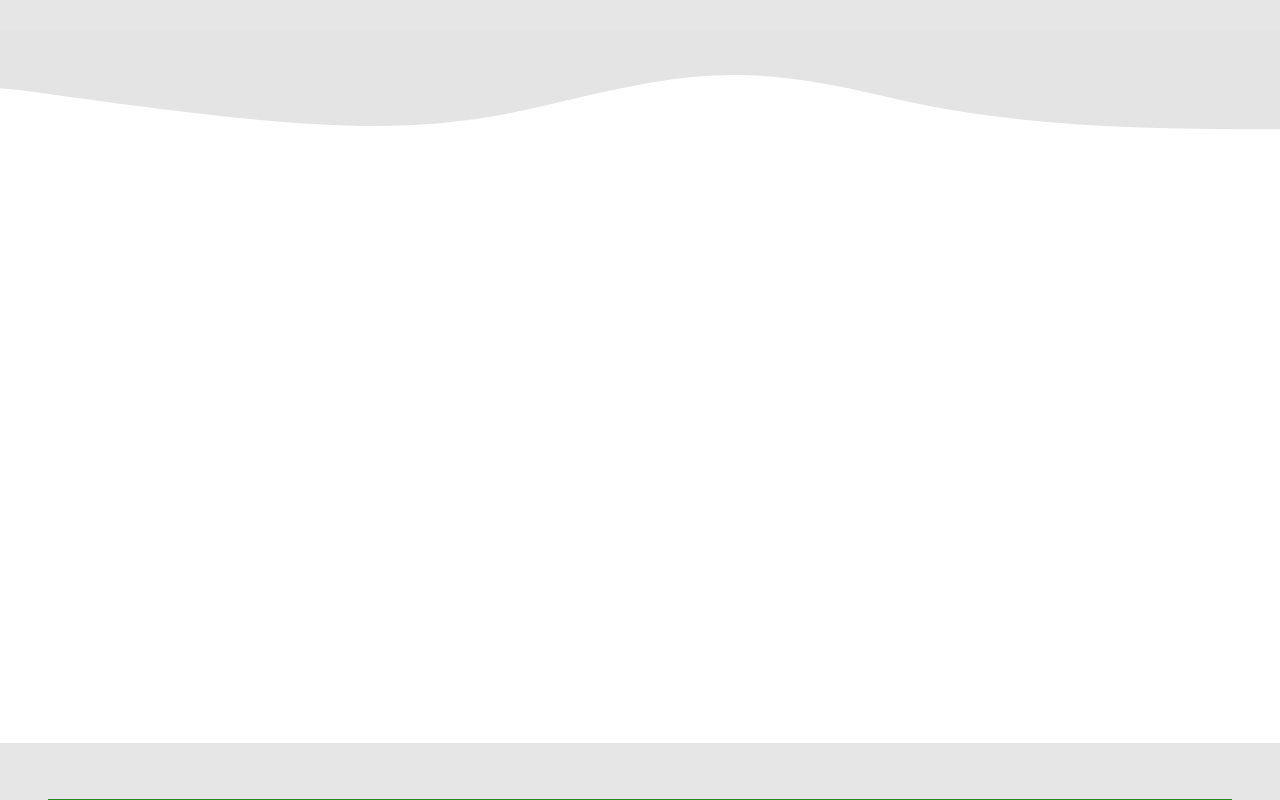
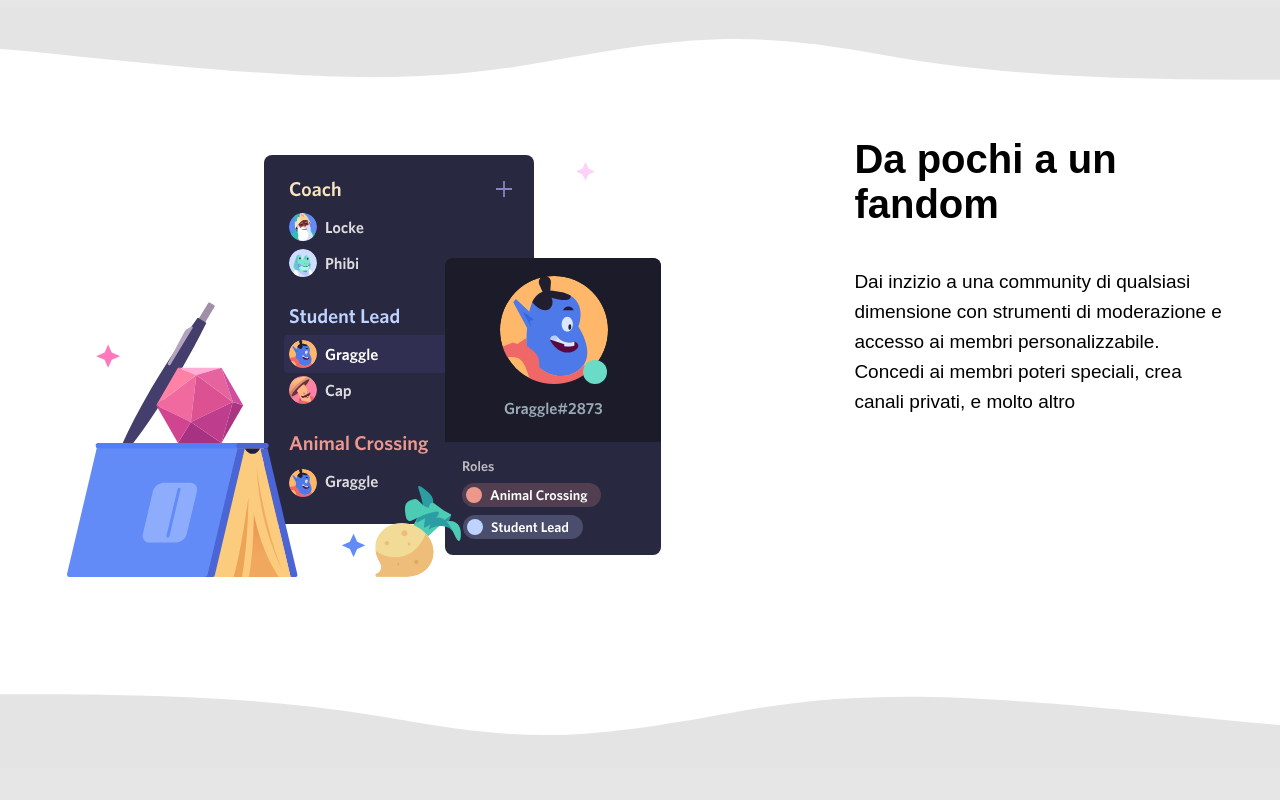
Before and after one commit to TommasoPezzola231/htmlcss-discord, a plain HTML site: page index.html in a window 1280 px wide. Shown: the part 1880-2680 px from the top of the page. Drawn offline with Linux system fonts and the light colour scheme.

Commit message:
feat,style(main) add content in the third section

```diff
--- a/css/style.css
+++ b/css/style.css
@@ -140,7 +140,7 @@ h2 {
     color: #f6f6f6;
     width: 100%;
     display: block;
-    height: 100px;
+    height: 75px;
     opacity: 0.1;
 }
 
--- a/index.html
+++ b/index.html
@@ -78,11 +78,15 @@
         <div class="box">
             <section>
                 <div class="flexContainer layout">
-                    <div class="BigBox"></div>
-                    <div class="SmallBox"></div>
+                    <div class="BigBox"><img src="./img/item3.svg" alt="Item3"></div>
+                    <div class="SmallBox">
+                        <h2>Da pochi a un fandom</h2>
+                        <p>Dai inzizio a una community di qualsiasi dimensione con strumenti di moderazione e accesso ai membri personalizzabile. Concedi ai membri poteri speciali, crea canali privati, e molto altro</p>
+                    </div>
                 </div>
             </section>
         </div>
+        <div class="wave"><img src="./img/wave.svg" alt="Wave"></div>
         <!--Quarta sezione-->
         <div class="box backgroundGray">
             <section>
```
Also changed, not shown: img/item3.svg (added).
